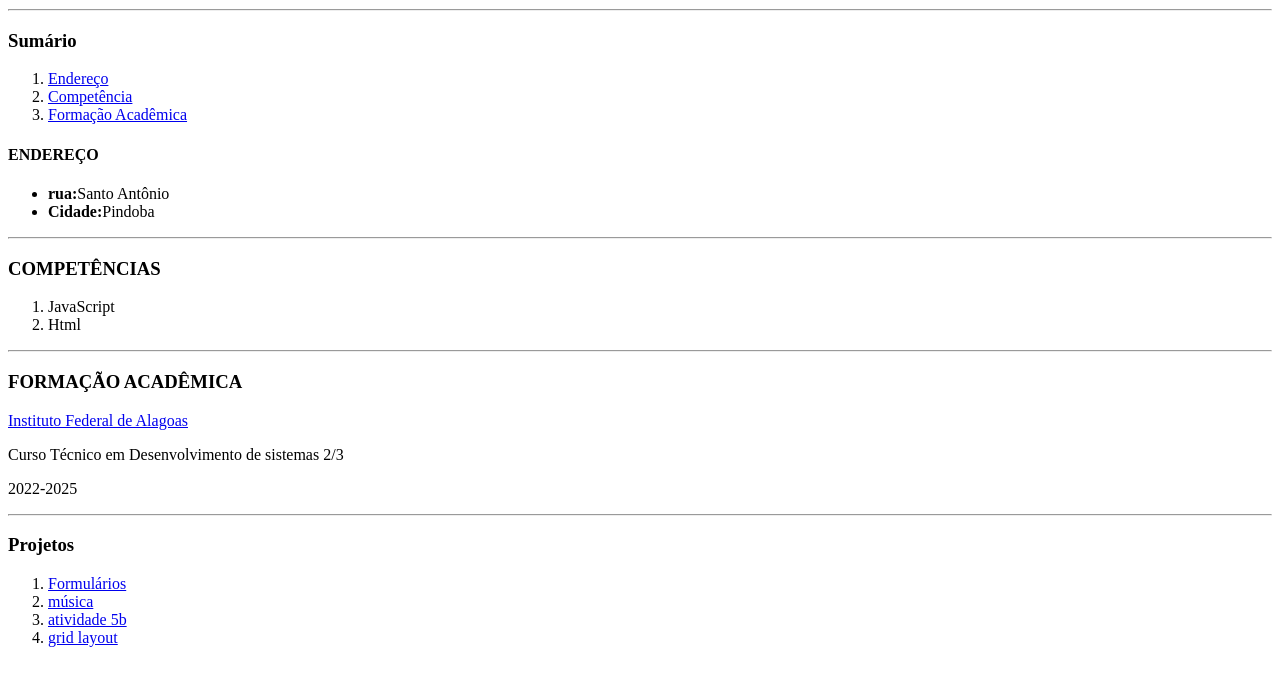
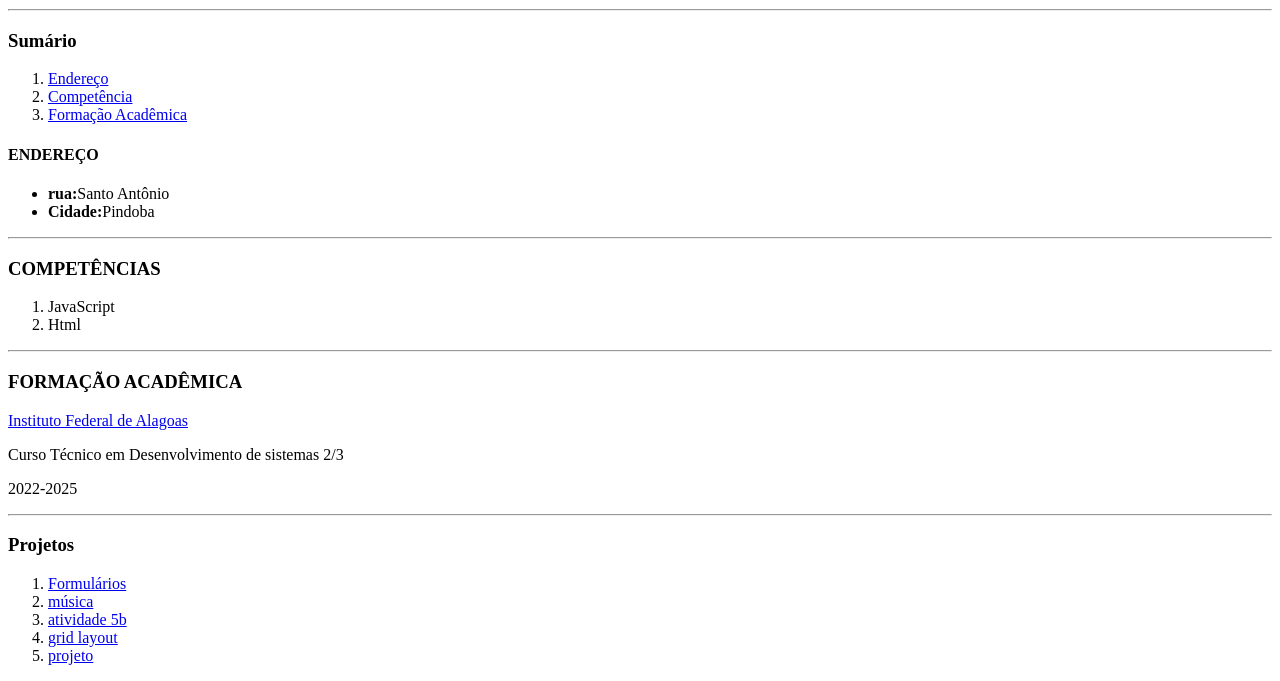
Before and after one commit to Lybia072006/Lybia072006.github.io, a plain HTML site: page index.html in a window 1280 px wide. Shown: the part 265-946 px from the top of the page. Drawn offline with Linux system fonts and the light colour scheme.

Commit message:
Update index.html

```diff
--- a/index.html
+++ b/index.html
@@ -52,6 +52,8 @@
         <li><a href= "./musica.html"> música</a></li>
           <li><a href= "./atividade5.html"> atividade 5b</a></li>
            <li><a href= "./grid.html"> grid layout </a></li>
+          <li><a href= "./projeto.html"> projeto </a></li>
+
 
     </ol>
 
```
